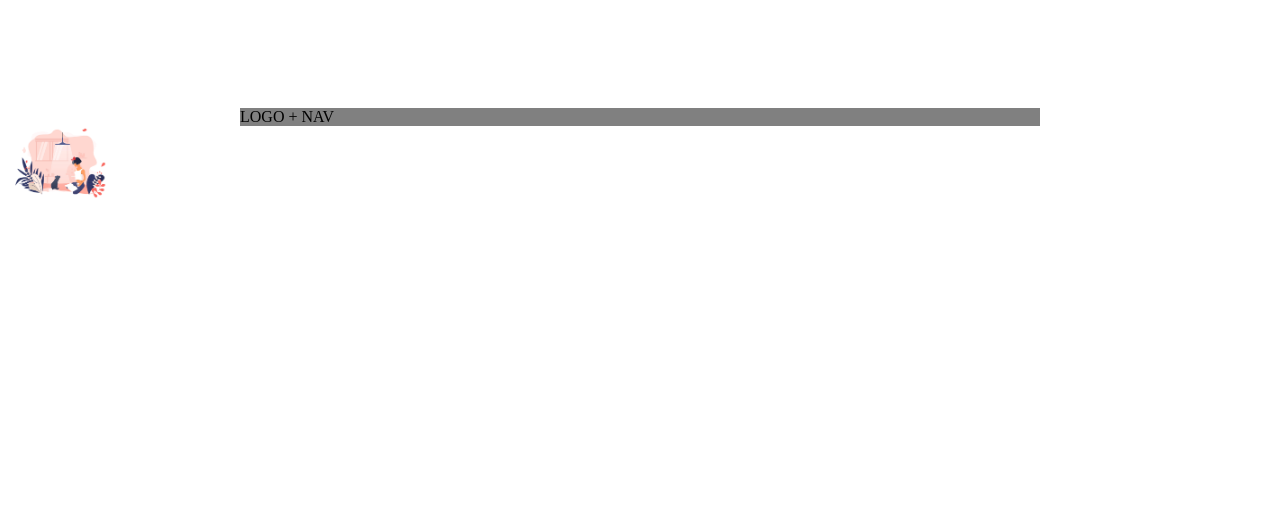
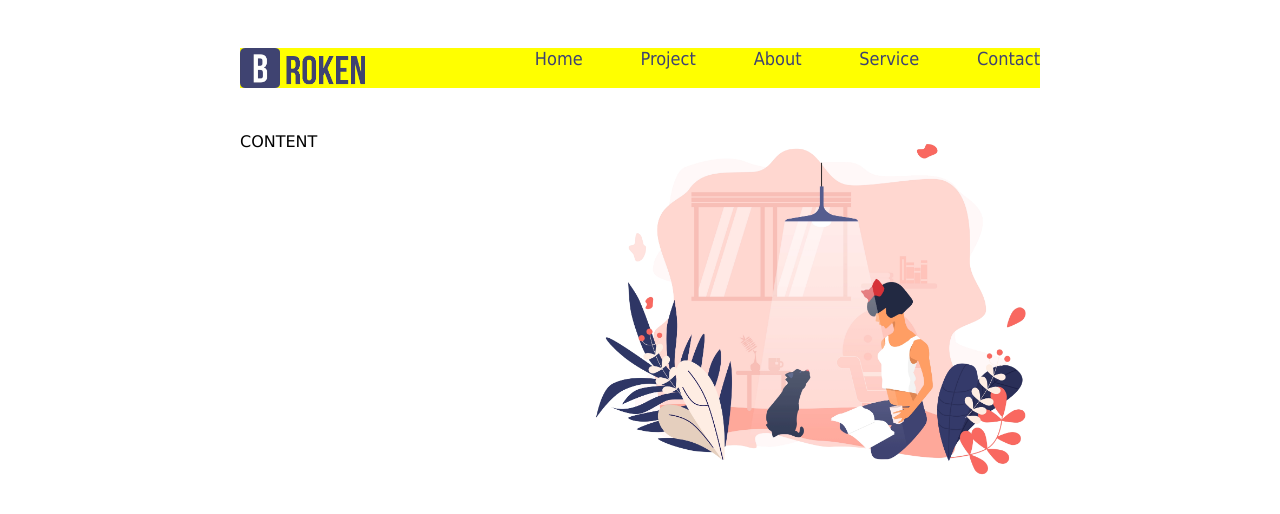
Before and after one commit to PoPe-git/03-katukas, a website: page index.html in a window 1280 px wide. Drawn offline with Linux system fonts and the light colour scheme.

Commit message:
header udate

```diff
--- a/index.html
+++ b/index.html
@@ -14,32 +14,74 @@
     <meta name="msapplication-TileColor" content="#da532c">
     <meta name="theme-color" content="#ffffff">
     <style>
+  body {}
+
         header {
             display: inline-block;
             width: 800px;
-            margin-top: 100px;
+            margin-top: 40px;
             margin-left: calc((100% - 800px) / 2);
-            background-color: grey;
-            /* margin-spacing */
+            background-color: yellow;
         }
 
-        img {
-            width: 100px;
+        header>img {
+            height: 40px;
             float: left;
         }
 
+        header>nav {
+            float: right;
+        }
+
+        nav>a {
+            margin-left: 50px;
+            font-family: Tahoma;
+            font-size: 18px;
+            text-decoration: none;
+            color: #3F4371;
+        }
+
+        nav>a:first-child {
+            margin-left: 0;
+        }
+
+        main {
+            display: inline-block;
+            width: 800px;
+            margin-top: 40px;
+            margin-left: calc((100% - 800px) / 2);
+        }
+
+        main>div {
+            width: 35%;
+            float: left;
+        }
+
+        main>img {
+            width: 60%;
+            float: right;
+        }
     </style>
 </head>
-<body>
-<header>
-    LOGO + NAV
-</header>
-<main>
-    <div>
-        <img src="./img/main-image.png" alt="">
-    </div>
-</main>
 
+<body style="font-family: Verdana;">
+    <header style="font-family: Arial;">
+        <img src="./img/broken-logo.png" alt="Logo">
+        <nav style="font-family: monospace;">
+            <a href="#">Home</a>
+            <a href="#">Project</a>
+            <a href="#">About</a>
+            <a href="#">Service</a>
+            <a href="#">Contact</a>
+        </nav>
+    </header>
+
+    <main>
+        <div>
+            CONTENT
+        </div>
+        <img src="./img/main-image.png" alt="Yoga">
+    </main>
 </body>
 <!-- TODO: tekstas -->
 <!-- TODO: logas -->
```
